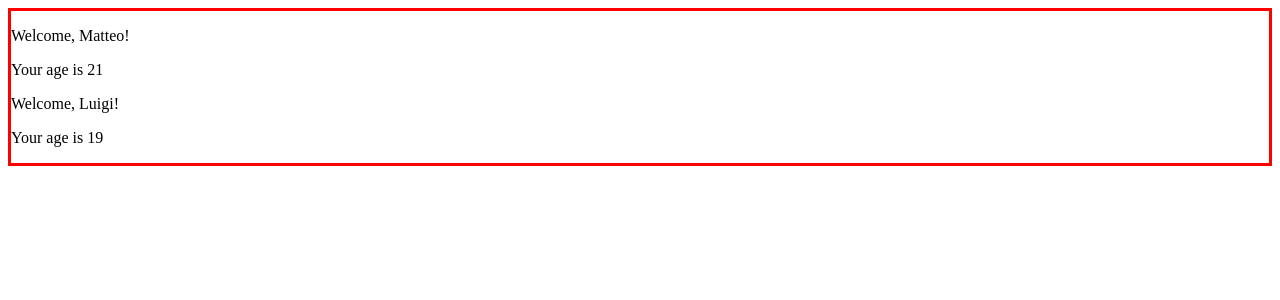
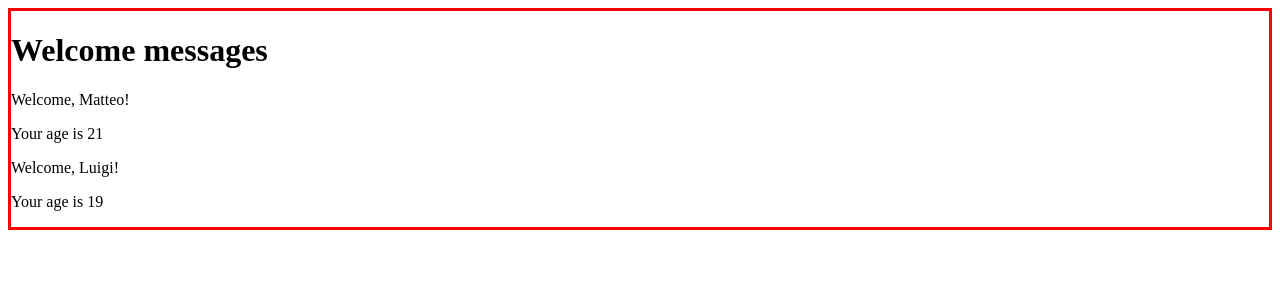
Before and after one commit to MatteoSpinelli/reactDevelhope, a React (Create React App) app in the folder jsx/: page / in a window 1280 px wide. Shown: the top 300 px of the page. Built offline with nearby package versions, Linux system fonts and the light colour scheme.

Commit message:
add files

```diff
--- a/jsx/src/App.js
+++ b/jsx/src/App.js
@@ -9,7 +9,7 @@ export class App extends React.Component{
     render(){
         return (
             <div>
-                <Container>
+                <Container title="Welcome messages">
                     <Welcome name="Matteo" age={21} />
                     <Welcome name="Luigi" age={19} />
                 </Container>
--- a/jsx/src/Container.js
+++ b/jsx/src/Container.js
@@ -4,6 +4,7 @@ export class Container extends React.Component{
     render(){
         return (
             <div className="container">
+                <h1>{this.props.title}</h1>
                 {this.props.children}
             </div>
         )
```
Also changed, not shown: 1 other file (tests, documents, lock files or other folders).
